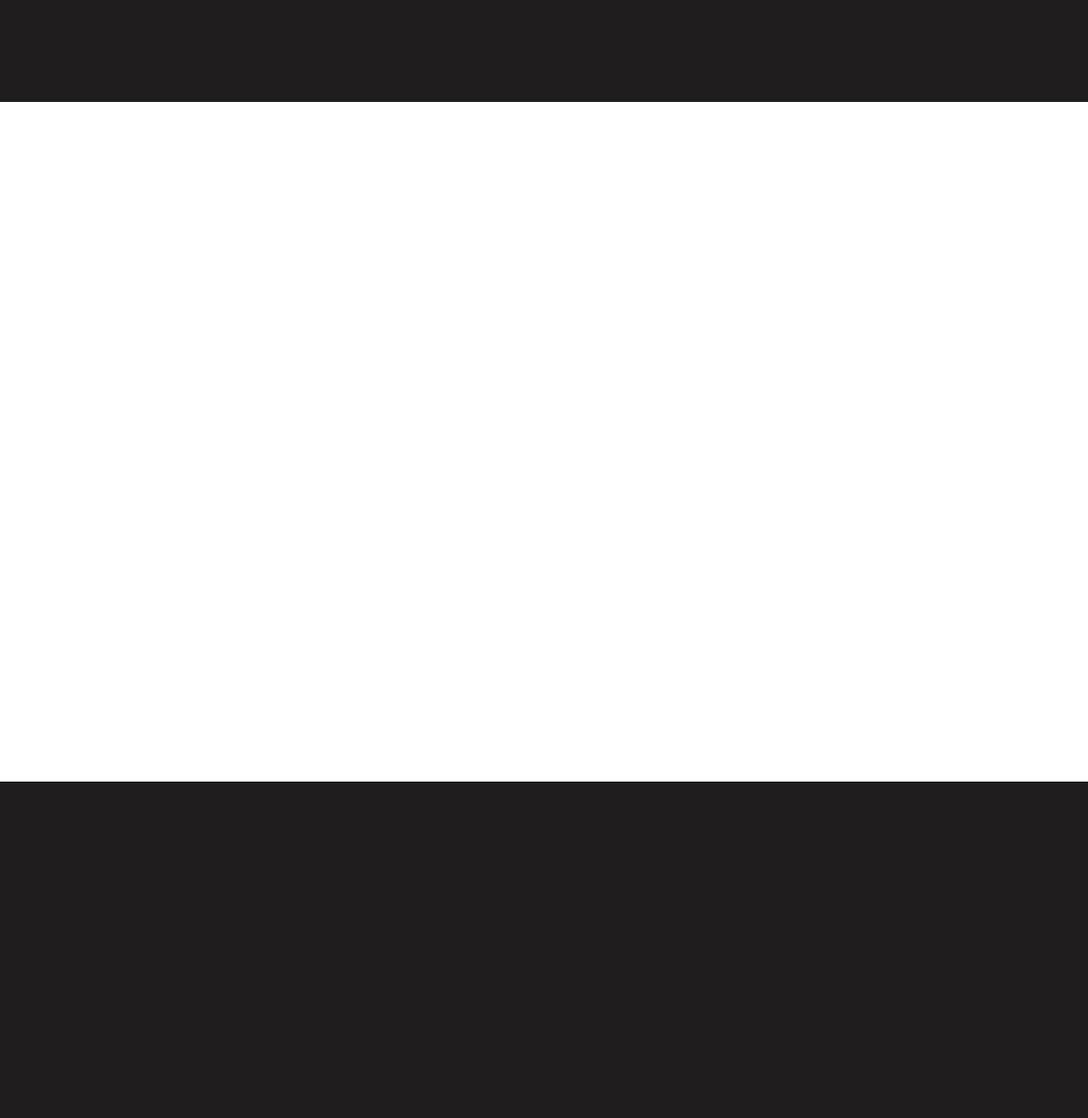
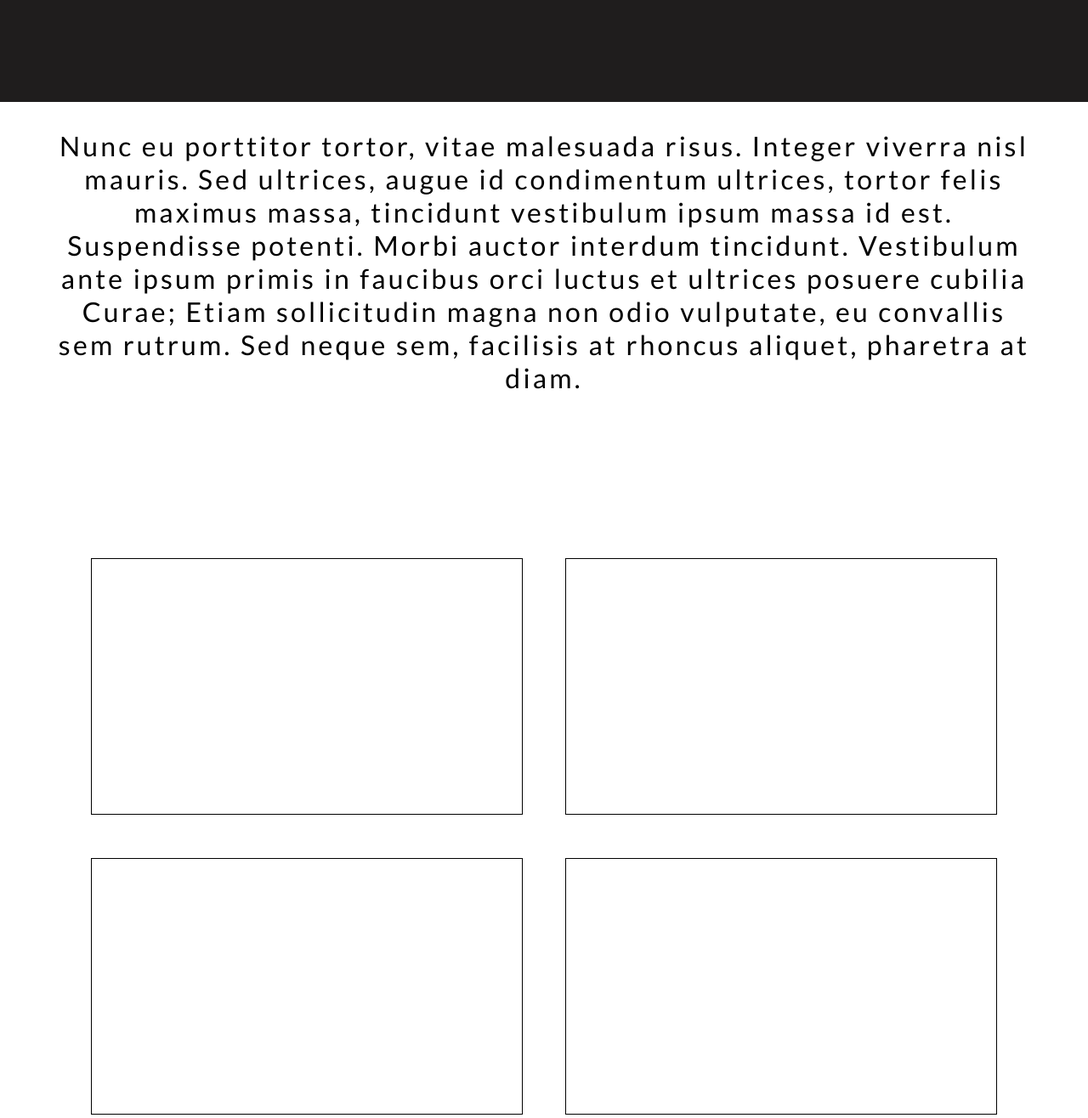
Before and after one commit to apg-github/apg-landing-page, a plain HTML site: page index.html in a window 1280 px wide. Shown: the part 1000-2316 px from the top of the page at 85% size. Drawn offline with Linux system fonts and the light colour scheme; a web font is replaced by a local one.

Commit message:
New features in main content

```diff
--- a/index.html
+++ b/index.html
@@ -33,13 +33,27 @@
 
     <main>
       <section>
-        <div class="container">
-          <div class="block blackBg"></div>
-        </div>
+        <div class="block blackBg"></div>
       </section>
 
       <section>
-        <div class="block whiteBg"></div>
+        <p>
+          Nunc eu porttitor tortor, vitae malesuada risus. Integer viverra nisl
+          mauris. Sed ultrices, augue id condimentum ultrices, tortor felis
+          maximus massa, tincidunt vestibulum ipsum massa id est. Suspendisse
+          potenti. Morbi auctor interdum tincidunt. Vestibulum ante ipsum primis
+          in faucibus orci luctus et ultrices posuere cubilia Curae; Etiam
+          sollicitudin magna non odio vulputate, eu convallis sem rutrum. Sed
+          neque sem, facilisis at rhoncus aliquet, pharetra at diam.
+        </p>
+        <div class="block whiteBg flex-container flex-custom">
+          <div class="tiles"></div>
+          <div class="tiles"></div>
+          <div class="tiles"></div>
+          <div class="tiles"></div>
+          <div class="tiles"></div>
+          <div class="tiles"></div>
+        </div>
       </section>
       <section>
         <div class="block blackBg"></div>
--- a/styles/_main.scss
+++ b/styles/_main.scss
@@ -11,3 +11,29 @@ main {
 .block {
   min-height: 100vh;
 }
+.flex-custom {
+  flex-wrap: wrap;
+  justify-content: space-between;
+  align-items: center;
+  align-content: space-around;
+  margin-top: 10rem;
+  margin-bottom: 10rem;
+}
+
+.tiles {
+  display: block;
+  height: 300px;
+  width: 40%;
+  align-self: center;
+  background-color: $fColor;
+  border: solid black 1px;
+  margin: 2%;
+}
+
+p {
+  padding: 2rem 4rem 0 4rem;
+  margin: 0;
+  font-size: 2rem;
+  text-align: center;
+  letter-spacing: 0.2rem;
+}
--- a/styles/styles.scss
+++ b/styles/styles.scss
@@ -61,8 +61,6 @@ nav {
   max-height: 300px;
 }
 
-
-
 .flex-container {
   @include flexCenter(row);
   padding: 0.5rem;
```
Also changed, not shown: styles/styles.css, 1 other file.
